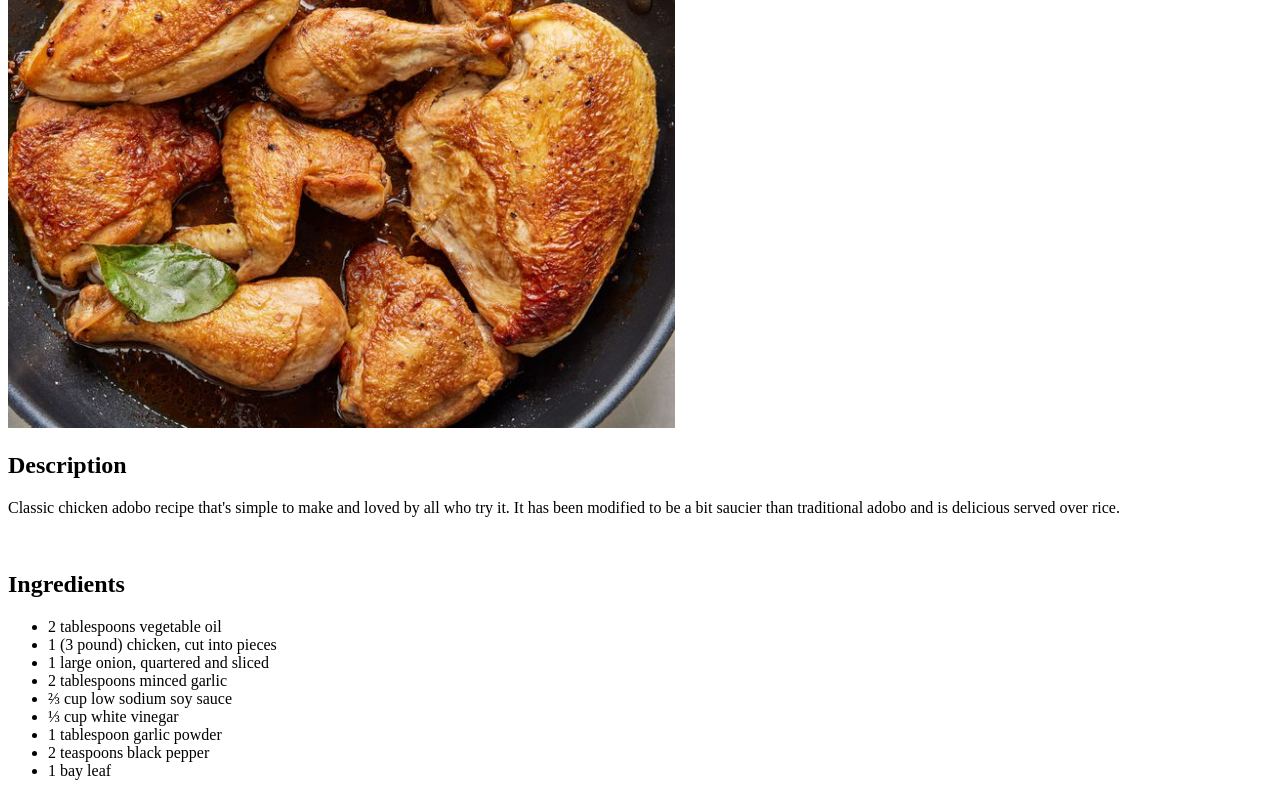
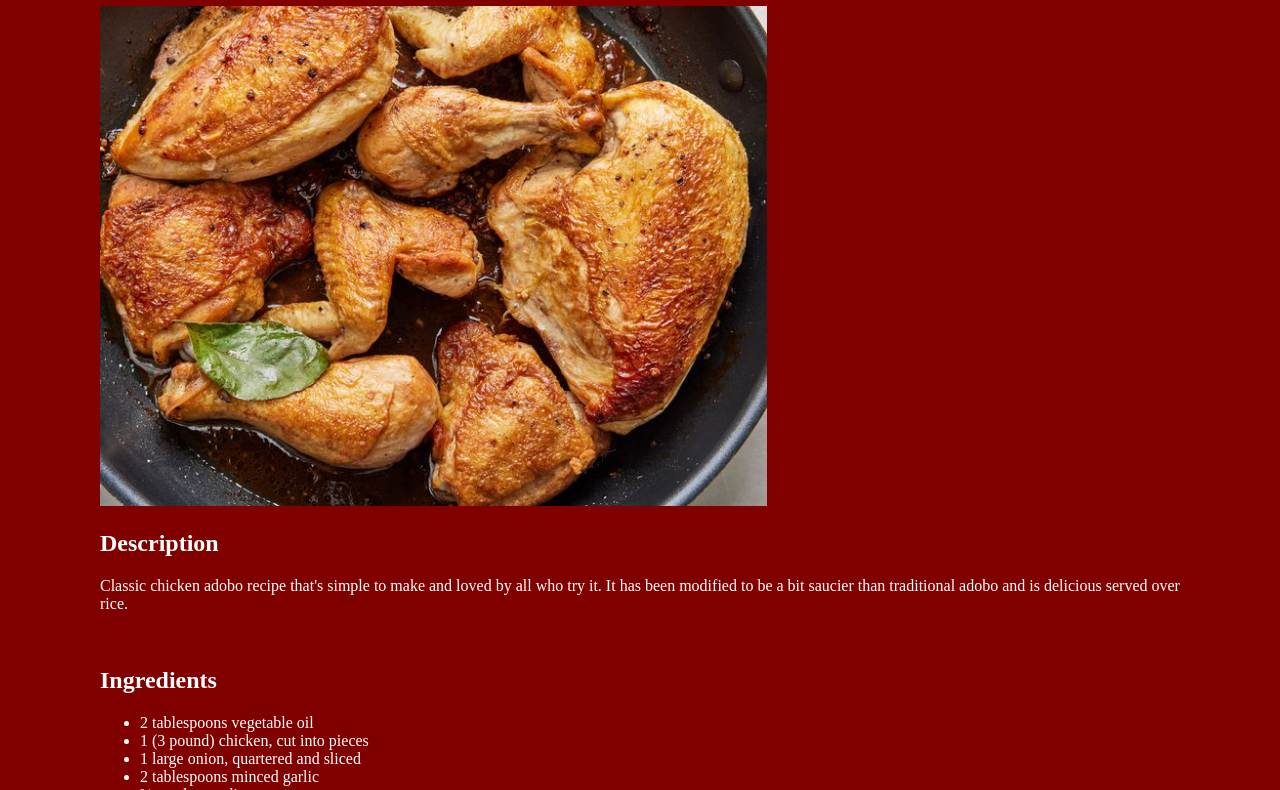
Before and after one commit to layez26/odin-recipes, a plain HTML site: page recipes/chicken-adobo.html in a window 1280 px wide. Shown: the part 152-942 px from the top of the page. Drawn offline with Linux system fonts and the light colour scheme.

Commit message:
recipes fixed

```diff
--- a/recipes/chicken-adobo.html
+++ b/recipes/chicken-adobo.html
@@ -3,8 +3,9 @@
     <head>
         <meta charset="utf-8">
         <title>Chicken Adobo</title>
+        <link rel="stylesheet" href="style.css">
     </head>
-    <body>
+    <body class="chicken-adobo">
         <h1>Chicken Adobo</h1>
         <img src="../images/chicken-adobo.jpg" alt="delicious looking chicken adobo" height="500" weight="500">
         <br>
--- /dev/null
+++ b/recipes/style.css
@@ -0,0 +1,7 @@
+body {
+    margin: 100px;
+    background-color: maroon;
+    color: white;
+    font-family: 'Times New Roman', Times, serif;
+
+}
```
Also changed, not shown: recipes/chicken-curry.html (+1 -0 lines), recipes/italian-spaghetti.html (+1 -0 lines).
